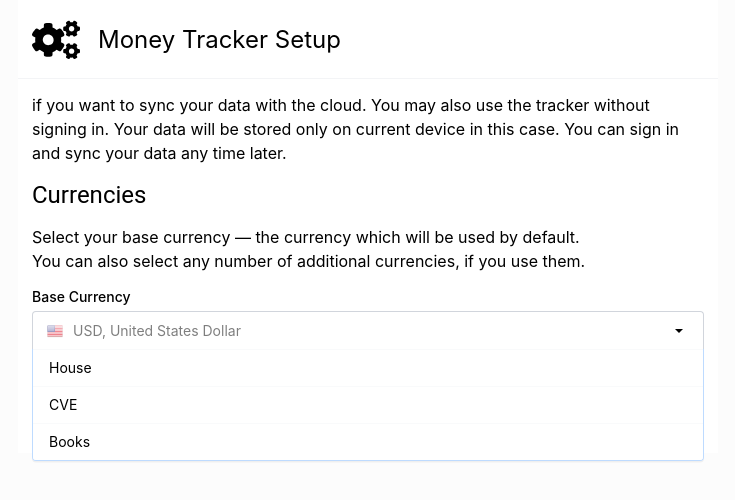
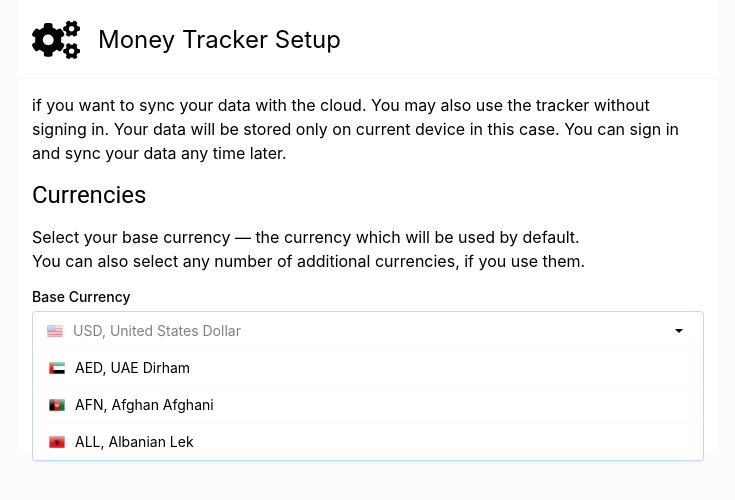
Before and after one commit to Imoyemi-1/moneytracker-app, a React (Vite) app: page / in a window 1280 px wide. Both pictures are taken after a click on the button 951 px from the left and 330 px from the top of the page. Shown: the top 500 px of the page, without its empty margins (272-1007 px from the left). Built offline with nearby package versions, Linux system fonts and the light colour scheme.

Commit message:
feat(setup): added currencies info into dropdown

```diff
--- a/src/components/Dropdown.jsx
+++ b/src/components/Dropdown.jsx
@@ -1,6 +1,21 @@
 import clsx from 'clsx/lite';
 
-const Dropdown = ({ isOpen }) => {
+const Dropdown = ({ isOpen, dropDownList }) => {
+  const currenciesList = dropDownList.map((currency) => (
+    <li
+      key={currency.code}
+      className='text-sm  flex items-center px-4 py-2 border-t border-gray-50 cursor-pointer hover:bg-gray-100'
+    >
+      <img
+        className='mr-2.5 h-3.5 w-4 object-cover'
+        src={currency.flag}
+        alt={currency.country}
+      />
+      <span>
+        {currency.code}, {currency.name}
+      </span>
+    </li>
+  ));
   return (
     // Todo: add accessibility to jsx later
     <ul
@@ -11,14 +26,7 @@ const Dropdown = ({ isOpen }) => {
         !isOpen && 'hidden'
       )}
     >
-      {/* Todo: add real data to todo later */}
-      <li className='px-4 py-2 border-t border-gray-50 cursor-pointer'>
-        House
-      </li>
-      <li className='px-4 py-2 border-t border-gray-50'>CVE</li>
-      <li className='px-4 py-2 border-t border-gray-50'>Books</li>
-      <li className='px-4 py-2 border-t border-gray-50'>Drinks</li>
-      <li className='px-4 py-2 border-t border-gray-50'>Bags</li>
+      {currenciesList}
     </ul>
   );
 };
--- a/src/components/Field.jsx
+++ b/src/components/Field.jsx
@@ -11,6 +11,7 @@ const Field = ({
   openId,
   setOpenId,
   setBaseInputEmpty,
+  dropDownList,
 }) => {
   const isOpen = openId === id;
   const inputRef = useRef(null);
@@ -83,7 +84,7 @@ const Field = ({
           <IoMdArrowDropdown />
         </button>
 
-        <Dropdown isOpen={isOpen} />
+        <Dropdown dropDownList={dropDownList} isOpen={isOpen} />
       </div>
     </div>
   );
--- a/src/setupPage/Form.jsx
+++ b/src/setupPage/Form.jsx
@@ -1,4 +1,4 @@
-import { useRef, useState } from 'react';
+import { createContext, useState } from 'react';
 import Field from '../components/Field';
 import { useDropdown } from '../contexts/Setup';
 import { clsx } from 'clsx/lite';
@@ -21,6 +21,7 @@ const Form = () => {
           id='baseField'
           openId={openId}
           setBaseInputEmpty={setBaseInputEmpty}
+          dropDownList={currenciesData}
           setOpenId={setOpenId}
           label='Base Currency'
           selection={
@@ -49,6 +50,7 @@ const Form = () => {
           setBaseInputEmpty={setBaseInputEmpty}
           openId={openId}
           setOpenId={setOpenId}
+          dropDownList={filteredForBase}
           label='Additional Currencies (optional)'
           placeholder='Select additional currencies'
           selection={<div></div>}
```
